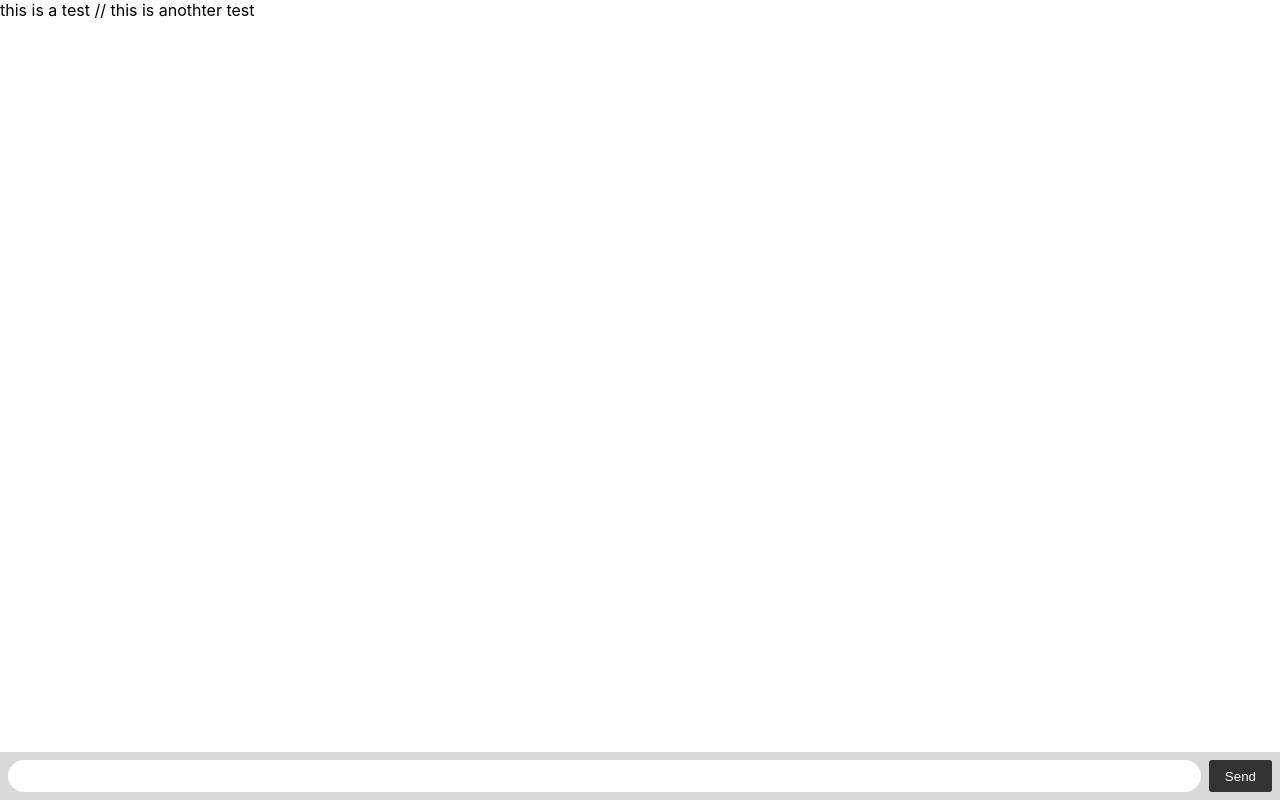
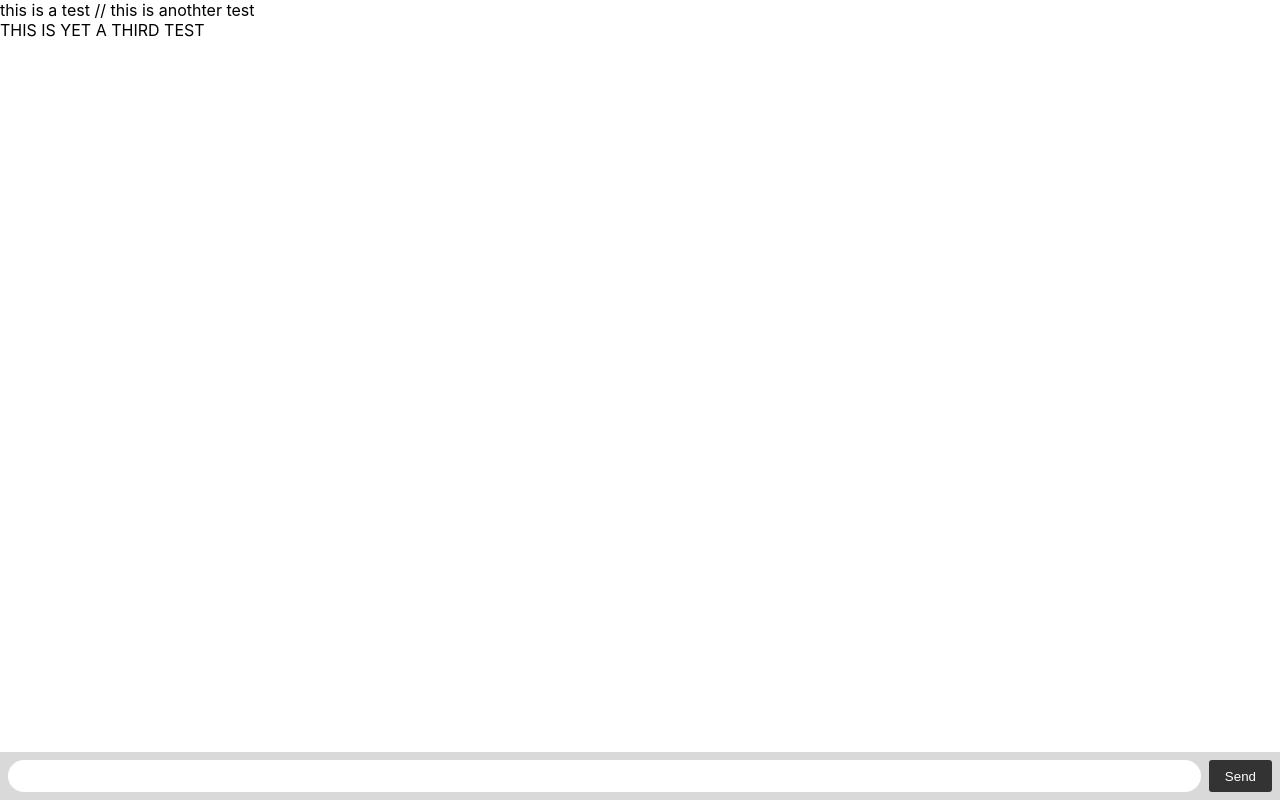
Before and after one commit to dansakamoto/impossible-day-3a, a website: page index.html in a window 1280 px wide. Drawn offline with nearby package versions, Linux system fonts and the light colour scheme; no server answers.

Commit message:
third test

```diff
--- a/index.html
+++ b/index.html
@@ -16,7 +16,8 @@
     </style>
   </head>
   <body>
-    this is a test // this is anothter test
+    this is a test // this is anothter test<br>
+    THIS IS YET A THIRD TEST
     <ul id="messages"></ul>
     <form id="form" action="">
       <input id="input" autocomplete="off" /><button>Send</button>
```
